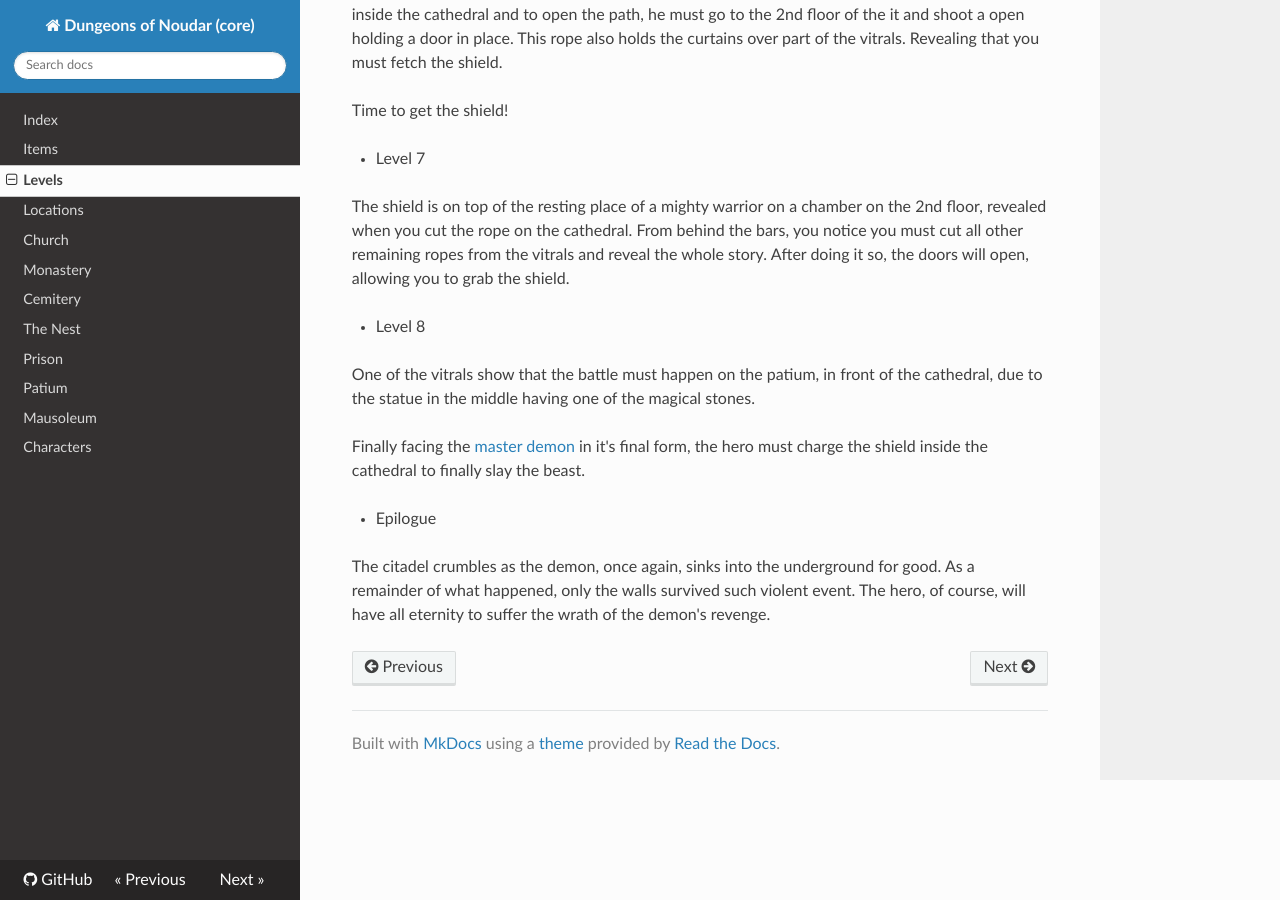
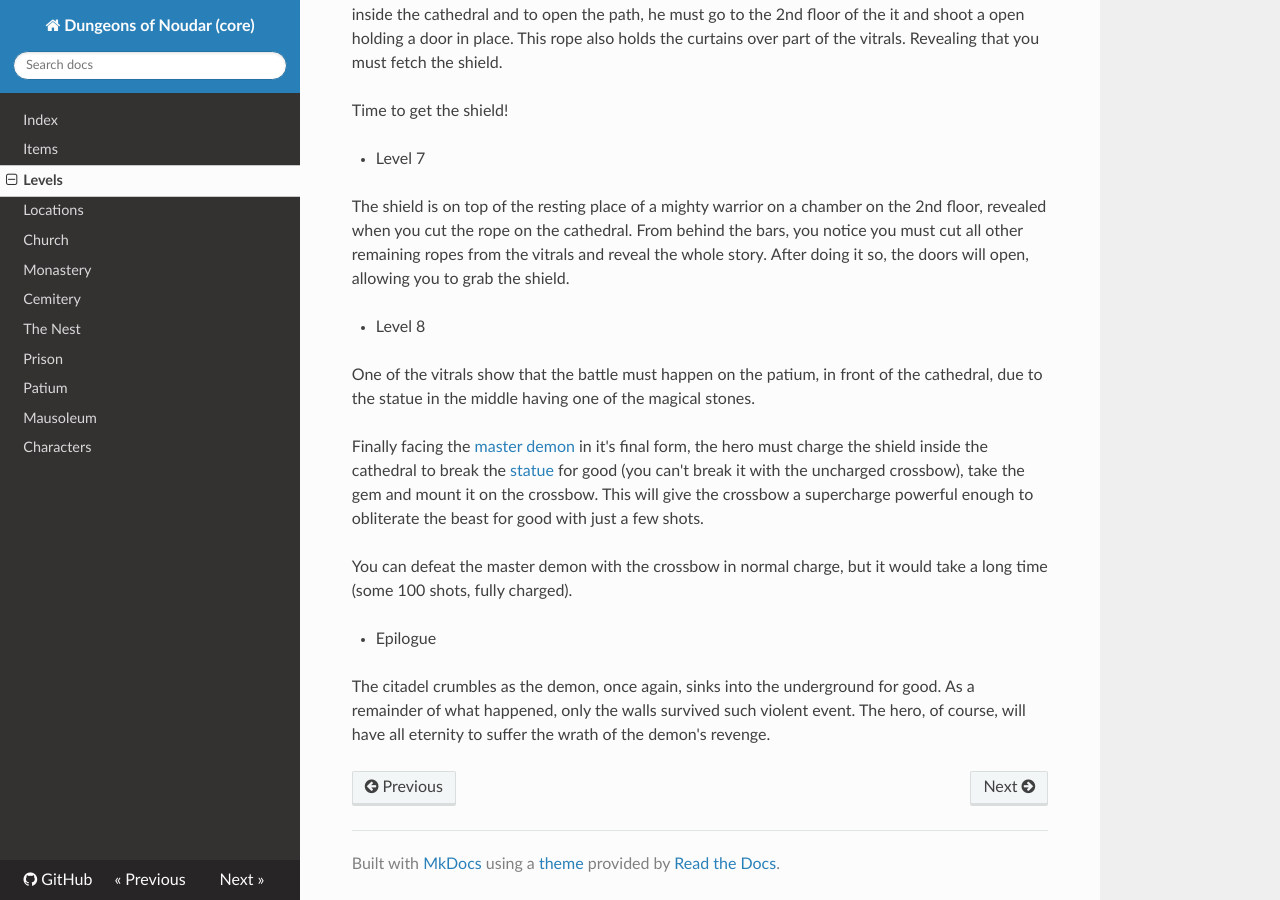
Before and after one commit to TheFakeMontyOnTheRun/noudar-core, an MkDocs documentation site: the page built from docs/levels.md, in a window 1280 px wide and 900 px high, scrolled down 1477 px. Built offline with MkDocs 1.6.1, drawn with Linux system fonts in a browser that asks for light colours; nearby versions of some CDN libraries; old or Windows-style settings are respelled for this version of MkDocs.

Commit message:
Add more details about the final battle

```diff
--- a/docs/levels.md
+++ b/docs/levels.md
@@ -98,7 +98,15 @@ middle having one of the magical stones.
 
 Finally facing the [master demon](master-demon.md) in it's
 final form, the hero must charge the shield inside the
-cathedral to finally slay the beast.
+cathedral to break the [statue](statue.md) for good (you
+can't break it with the uncharged crossbow), take the gem
+and mount it on the crossbow. This will give the crossbow a
+supercharge powerful enough to obliterate the beast for good
+with just a few shots.
+
+You can defeat the master demon with the crossbow in normal
+charge, but it would take a long time (some 100 shots, fully
+charged).
 
 - Epilogue
 
```
